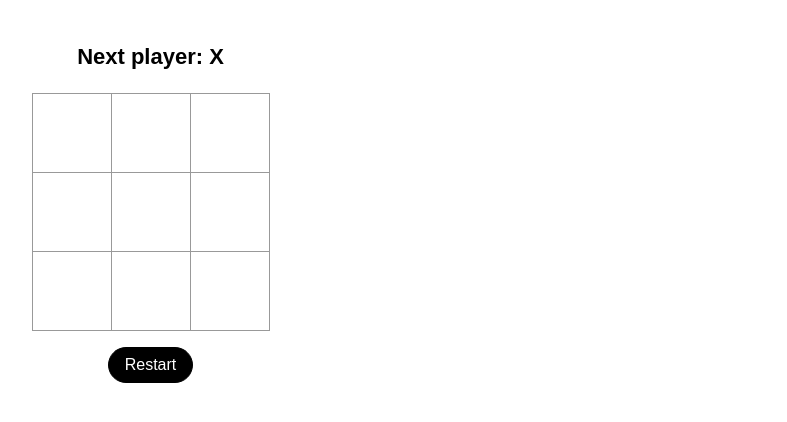
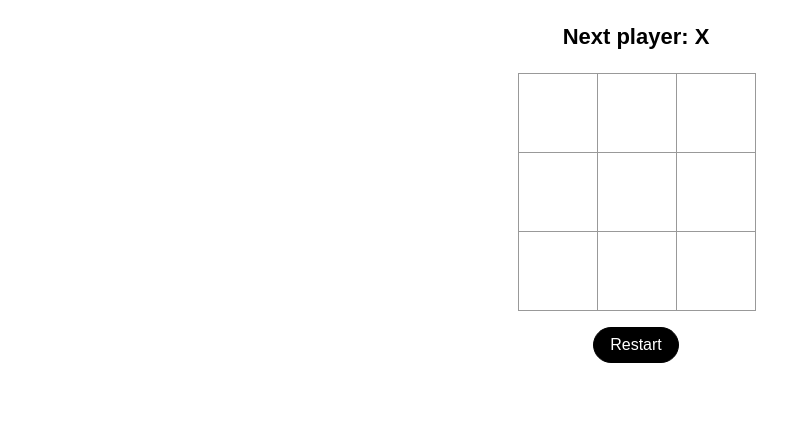
Before and after one commit to mechapear/tic-tac-toe-react, a React (Vite) app: page / in a window 1280 px wide. Shown: the top 422 px of the page, without its empty margins (4-791 px from the left). Built offline with nearby package versions, Linux system fonts and the light colour scheme.

Commit message:
feat: add buttons for going back to a specific state

```diff
--- a/src/App.css
+++ b/src/App.css
@@ -34,7 +34,7 @@
   text-align: center;
 }
 
-.restart-button{
+.restart-button, .jump-button{
   font-size: 16px;
   border-radius: 24px;
   border: 1px solid #000;
@@ -44,17 +44,21 @@
   cursor: pointer;
 }
 
-.restart-button:hover{
+.restart-button:hover, .jump-button:hover{
   border: 1px solid #999;
   background-color: #fff;
   color: #000;
 }
 
-.game {
-  display: flex;
-  flex-direction: row;
+.jump-button-item{
+  padding: 6px 0;
+}
+
+.jump-button-lists{
+  list-style-type: none;
+  padding-left: 0;
 }
 
 .game-info {
-  margin-left: 20px;
+  text-align: center;
 }
--- a/src/App.tsx
+++ b/src/App.tsx
@@ -15,36 +15,64 @@ export default function Game() {
   // and sets each of them to null
   // Each entry in the array is X or O or null
   const [history, setHistory] = useState(INITIAL_HISTORY)
-  // Render the squares by read the last squares array from the history
-  const currentSquares = history[history.length - 1]
+  const [currentMove, setCurrentMove] = useState(0)
+  // Render the squares
+  const currentSquares = history[currentMove]
 
   // Convert to variable holding arrow function format
   // Add type to variable instead of adding type to parameters and the return value
   // to make sure that the type of parameters and the return value are the same as onPlay type
   const handlePlay: BoardProps['onPlay'] = (nextSquares) => {
+    // Update new move into history after user go back in time
+    // update history by appending the updated squares array as a new history entry
+    const newHistory = [...history.slice(0, currentMove + 1), nextSquares]
+    setHistory(newHistory)
+    // Update currentMove
+    setCurrentMove(newHistory.length - 1)
     // flip the value of xIsNext for determine the next player
     setXIsNext(!xIsNext)
-    // update history by appending the updated squares array as a new history entry
-    setHistory([...history, nextSquares])
   }
 
   const handleRestartClick: BoardProps['onRestart'] = () => {
-    setHistory(Array(9).fill(null))
+    setHistory(INITIAL_HISTORY)
     setXIsNext(true)
+    setCurrentMove(0)
+  }
+
+  // use map to transform history of moves into React elements representing buttons
+  // _ in front of variable name to indicate that we don't use it
+  const move = history.map((_squares, move: number) => {
+    let description
+    if (move > 0) {
+      description = 'Go to move #' + move
+      return (
+        // Useing move as a key
+        // Moves will never be re-ordered, deleted, or inserted, so it’s safe to use the move index as a key
+        <li key={move} className="jump-button-item">
+          <button className="jump-button" onClick={() => jumpTo(move)}>
+            {description}
+          </button>
+        </li>
+      )
+    }
+  })
+
+  function jumpTo(nextMove: number) {
+    setCurrentMove(nextMove)
+    // set xIsNext to true if the number that you’re changing currentMove to is even.
+    setXIsNext(nextMove % 2 === 0)
   }
 
   return (
-    <div className="game">
-      <div className="game-board">
+    <div>
       <Board
         xIsNext={xIsNext}
         squares={currentSquares}
         onPlay={handlePlay}
         onRestart={handleRestartClick}
       />
-      </div>
       <div className="game-info">
-        <ol>{/*TODO*/}</ol>
+        <ol className="jump-button-lists">{move}</ol>
       </div>
     </div>
   )
```
Lines whose indentation alone changed are shown as unchanged.
